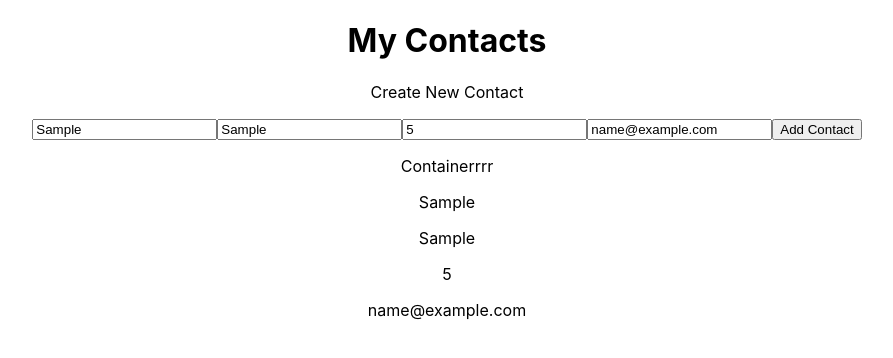
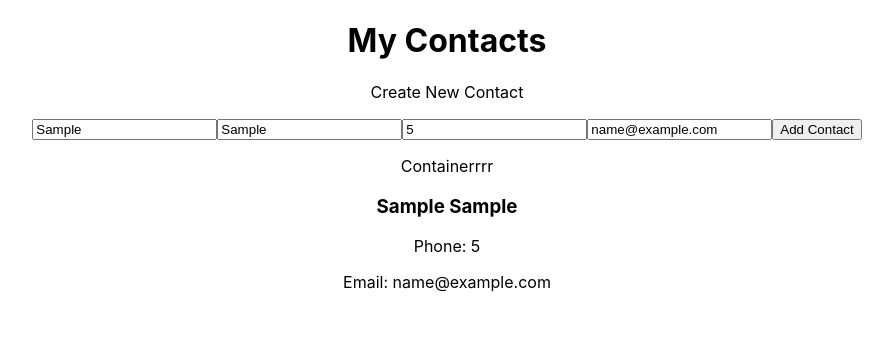
Before and after one commit to JustinTorrance/contact-book, a React (Create React App) app: page / in a window 1280 px wide. Both pictures are taken after typing "Sample", "Sample", "5", "name@example.com" into the empty fields and a click on the button "Add Contact". Shown: the top 358 px of the page, without its empty margins (193-1086 px from the left). Built offline with nearby package versions, Linux system fonts and the light colour scheme.

Commit message:
Add labels to contact information in Contact component

```diff
--- a/src/containers/Contact/Contact.js
+++ b/src/containers/Contact/Contact.js
@@ -4,10 +4,9 @@ function Contact(props) {
   console.log(props)
   return (
     <article className="Contact">
-      <p>{props.firstName}</p>
-      <p>{props.lastName}</p>
-      <p>{props.phone}</p>
-      <p>{props.email}</p>
+      <h3>{props.firstName} {props.lastName}</h3>
+      <p>Phone: {props.phone}</p>
+      <p>Email: {props.email}</p>
     </article>
   );
 }
```
